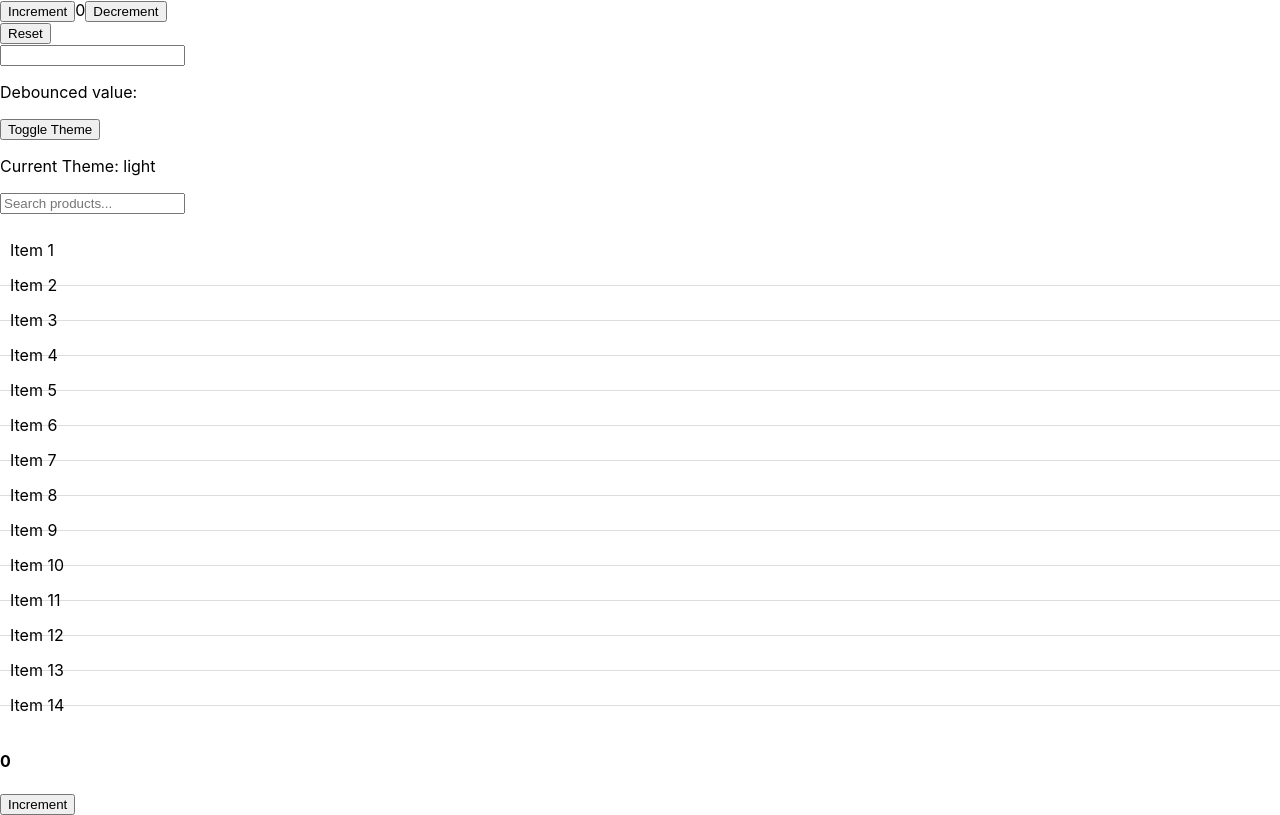
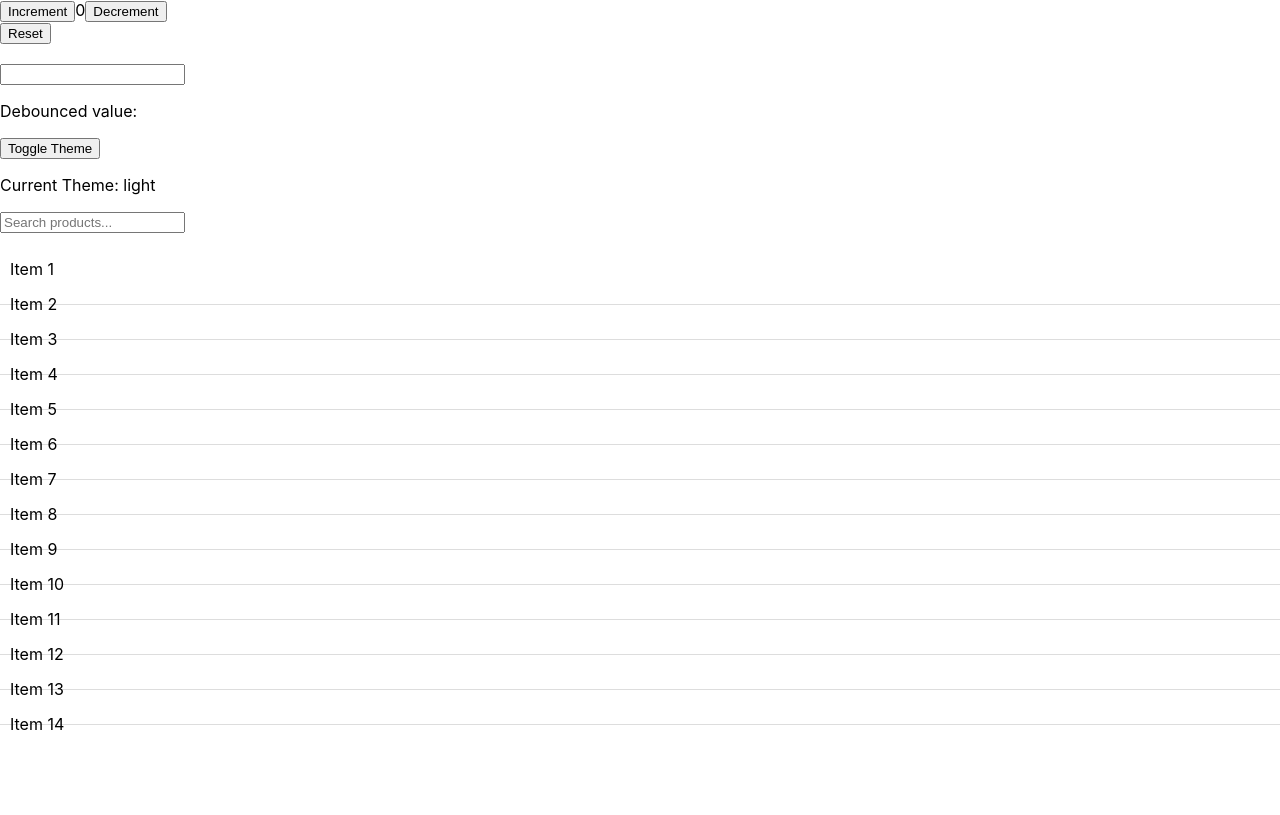
Before and after one commit to Sasidharveerni/React-Exercises, a React (Create React App) app: page / in a window 1280 px wide. Built offline with nearby package versions, Linux system fonts and the light colour scheme.

Commit message:
Updated Exercise

```diff
--- a/src/components/Exercise.jsx
+++ b/src/components/Exercise.jsx
@@ -1,4 +1,4 @@
-import React, { createContext, useEffect, useReducer, useRef, useState, lazy, Suspense } from 'react';
+import React, { createContext, useEffect, useReducer, useRef, useState, lazy, Suspense, memo } from 'react';
 import { FixedSizeList as List } from 'react-window';
 
 // Theme Context (Declared Outside)
@@ -29,6 +29,7 @@
                 <div>
                     <button onClick={() => dispatch({ type: 'Reset' })}>Reset</button>
                 </div>
+                <ReactMemo count = {Counter} />
             </div>
         );
     };
@@ -151,23 +152,22 @@
      )
     }
 
-    const ReactMemo = () => {
-      const [count, setCount] = useState(0);
+    const ReactMemo = memo(function ReactMemo({count}) {
+      return (
+        <div>
+          <h3>{count}</h3>
+        </div>
+      )
 
-      return (
-        <>
-        <div>
-          <h4>{count}</h4>
-          <button onClick={() => setCount((prev) => prev + 1)}>Increment</button>
-        </div>
-        </>
-      )
-    }
+    })
+
+
 
 
 
     return (
         <div>
+
             <Counter />
             <Debouncing />
             <ThemeSwitching />
```
